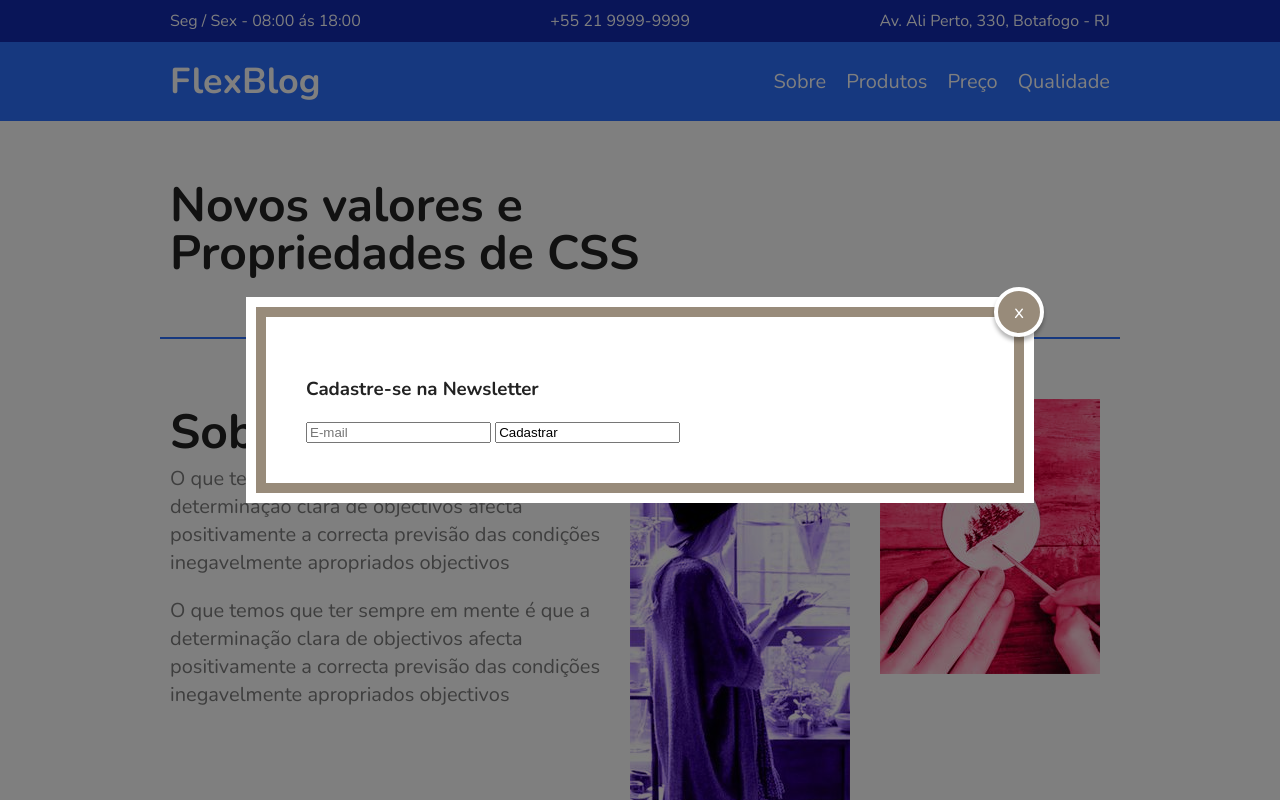
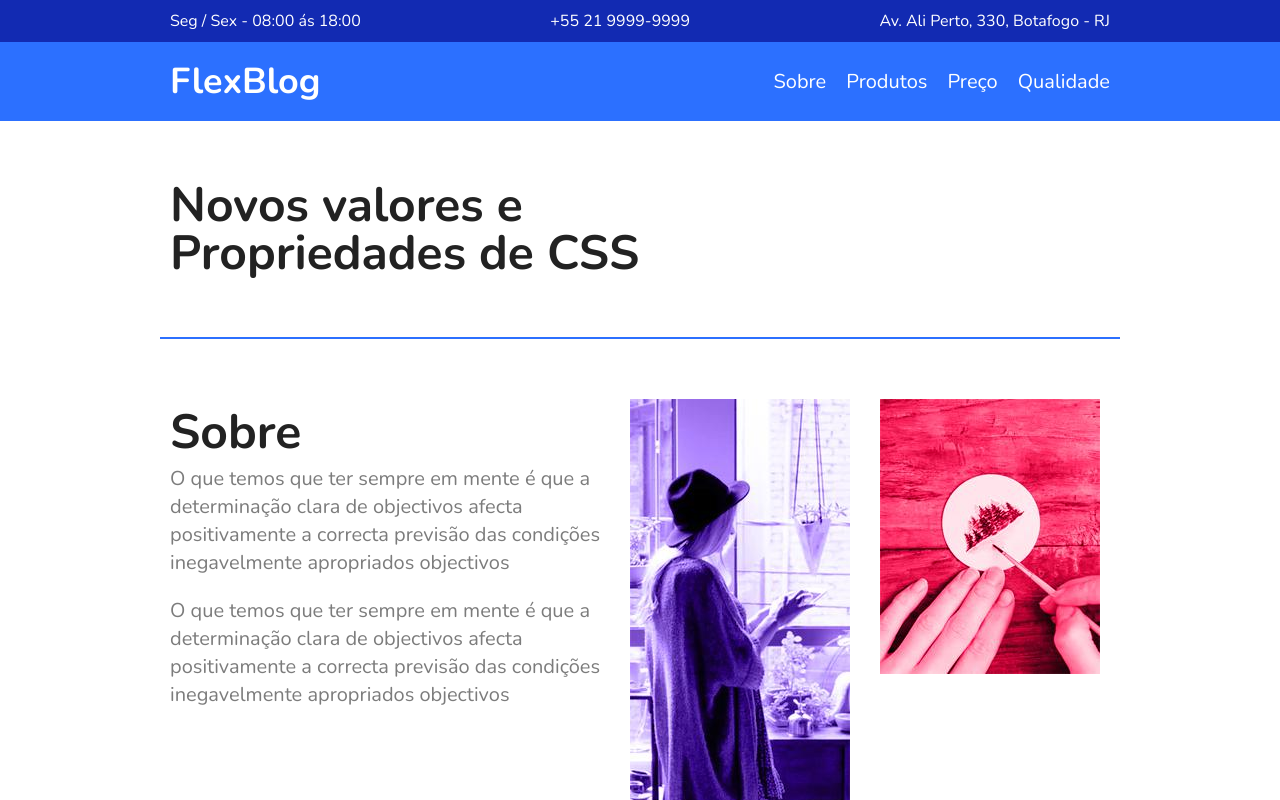
Before and after one commit to julombe/flexblog, a website: page views/index.html in a window 1280 px wide. Shown: the top 800 px of the page. Drawn offline with nearby package versions, Linux system fonts and the light colour scheme; files that its build step writes are made by us from their sources; files whose address does not match are found by name.

Commit message:
update index

```diff
--- a/views/index.html
+++ b/views/index.html
@@ -184,76 +184,6 @@
       <p>FlexBlog © Todos os direitos reservados.</p>
     </footer>
 
-    <!--Estilizando modal-->
-    <style>
-      /*Estilizando modal-container*/
-      .modal-container {
-        width: 100vw;
-        height: 100vh;
-        background:rgba(0, 0, 0, .5);
-        position: fixed;
-        top: 0px;
-        left: 0px;
-        z-index: 2000;
-        display: none;
-        justify-content: center;
-        align-items: center;
-
-      }
-
-      /*==aparecer e esconder a modal==*/
-      .modal-container.mostrar {
-        display: flex;
-
-      }
-
-      /*estilizando a modal*/
-      .modal {
-        background: white;
-        width: 60%;
-        min-width: 300px;
-        padding: 40px;
-        border: 10px solid #988b7a;
-        box-shadow: 0 0 0 10px white; /*coloca sombra por cima de outra sombra*/
-        position: relative;
-      }
-
-      /*==animação modal==*/
-      @keyframes modal {
-        from {
-          opacity: 0;
-          transform: translate3d(0, -60px, 0);
-
-        }
-        to {
-          opacity: 1;
-          transform: translate3d(0, 0, 0);
-
-        }
-      }
-
-      .mostrar .modal {
-        animation: modal .3s;
-      }
-
-      /*==botão fechar==*/
-      .fechar {
-        position: absolute;
-        font-size: 1.2em;
-        top: -30px;
-        right: -30px;
-        width: 50px;
-        height: 50px;
-        border-radius: 50%;
-        border: 4px solid white;
-        background: #988b7a;
-        color: white;
-        font-family: "Nunito", Helvetica, Arial, sans-serif;
-        cursor: pointer;
-        box-shadow: 0 4px 4px 0 rgba(0, 0, 0, .3);
-
-      }
-    </style>
 
     <div id="modal-promocao" class="modal-container">
         <div class="modal">
@@ -275,10 +205,10 @@
         modal.addEventListener('click', (event) => {
           if(event.target.id == modalID || event.target.className == 'fechar') {
             modal.classList.remove('mostrar')
-            localStorage.fechaModal = modalID
           }
         })
       }
+
       iniciaModal('modal-promocao')
 
 
```
